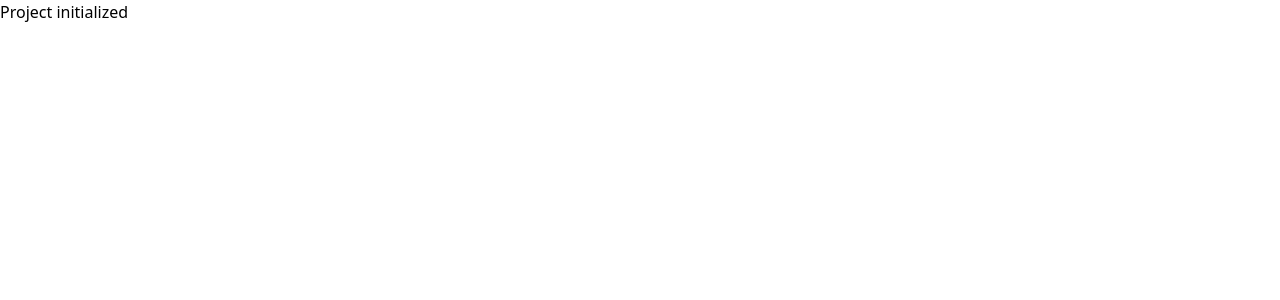
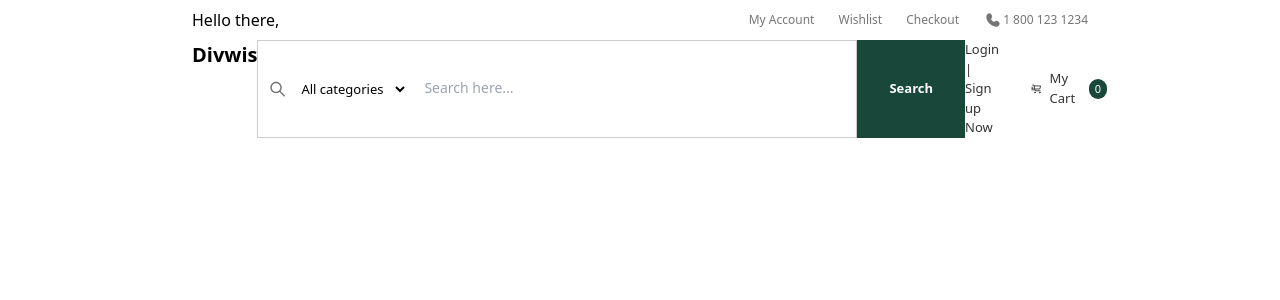
Before and after one commit to Frokesy/divwis, a React (Vite) app: page / in a window 1280 px wide. Shown: the top 300 px of the page. Built offline with nearby package versions, Linux system fonts and the light colour scheme.

Commit message:
designed new header

```diff
--- a/package.json
+++ b/package.json
@@ -16,6 +16,7 @@
     "devDependencies": {
         "@types/react": "^18.2.43",
         "@types/react-dom": "^18.2.17",
+        "autoprefixer": "^10.4.8",
         "@typescript-eslint/eslint-plugin": "^6.14.0",
         "@typescript-eslint/parser": "^6.14.0",
         "@vitejs/plugin-react": "^4.2.1",
--- a/src/App.tsx
+++ b/src/App.tsx
@@ -1,9 +1,10 @@
+import Header from "./components/defaults/Header"
 
 function App() {
 
   return (
     <div>
-      <h2 className=''>Project initialized</h2>
+      <Header />
     </div>
   )
 }
--- /dev/null
+++ b/src/components/defaults/Header.tsx
@@ -0,0 +1,59 @@
+import { Cart, Phone, Search } from "../svgs/Icons";
+import Logo from "./Logo";
+
+const Header = () => {
+  return (
+    <div className="w-[70vw] mx-auto">
+      <div className="flex justify-between items-center my-2">
+        <h2>Hello there,</h2>
+        <div className="flex items-center space-x-6 text-[12px] text-[#767676]">
+          <span className="cursor-pointer">My Account</span>
+          <span className="cursor-pointer">Wishlist</span>
+          <span className="cursor-pointer">Checkout</span>
+          <div className="flex items-center cursor-pointer">
+            <Phone />
+            <span>1 800 123 1234</span>
+          </div>
+        </div>
+      </div>
+      <div className="flex justify-between">
+        <Logo />
+        <div className="flex">
+          <div className="flex items-center border border-[#ccc] min-w-[600px] px-2">
+            <Search />
+            <select
+              name="categories"
+              className="bg-[#fff] outline-none border-none text-[13px] px-2"
+            >
+              <option value="1">All categories</option>
+              <option value="2">Cereals</option>
+              <option value="3">Fruits</option>
+              <option value="4">Vegetables</option>
+              <option value="5">Meat</option>
+              <option value="6">Dairy</option>
+            </select>
+            <input
+              type="text"
+              placeholder="Search here..."
+              className="pl-4 border-none outline-none w-[98%] text-[13px] placeholder:text-[14px]"
+            />
+          </div>
+          <button className="bg-[#19483a] text-[#fff] text-[13px] font-bold px-8 py-1">
+            Search
+          </button>
+        </div>
+
+        <div className="flex items-center space-x-8 text-[13px] text-[#333]">
+            <span>Login | Sign up Now</span>
+            <div className="flex items-center space-x-2">
+                <Cart />
+                <span>My Cart</span>
+                <span className="py-0.5 px-1.5 rounded-full text-[11px] text-[#fff] bg-[#19483a]">0</span>
+            </div>
+        </div>
+      </div>
+    </div>
+  );
+};
+
+export default Header;
--- /dev/null
+++ b/src/components/defaults/Logo.tsx
@@ -0,0 +1,9 @@
+const Logo = () => {
+  return (
+    <div>
+        <h2 className="text-[20px] font-bold">Divwis</h2>
+    </div>
+  )
+}
+
+export default Logo
--- /dev/null
+++ b/src/components/svgs/Icons.tsx
@@ -0,0 +1,73 @@
+export const Phone = () => (
+  <svg
+    width="20px"
+    height="20px"
+    viewBox="0 0 24 24"
+    fill="none"
+    xmlns="http://www.w3.org/2000/svg"
+  >
+    <g id="SVGRepo_bgCarrier" strokeWidth="0"></g>
+    <g
+      id="SVGRepo_tracerCarrier"
+      strokeLinecap="round"
+      strokeLinejoin="round"
+    ></g>
+    <g id="SVGRepo_iconCarrier">
+      <path
+        d="M10.0376 5.31617L10.6866 6.4791C11.2723 7.52858 11.0372 8.90532 10.1147 9.8278C10.1147 9.8278 10.1147 9.8278 10.1147 9.8278C10.1146 9.82792 8.99588 10.9468 11.0245 12.9755C13.0525 15.0035 14.1714 13.8861 14.1722 13.8853C14.1722 13.8853 14.1722 13.8853 14.1722 13.8853C15.0947 12.9628 16.4714 12.7277 17.5209 13.3134L18.6838 13.9624C20.2686 14.8468 20.4557 17.0692 19.0628 18.4622C18.2258 19.2992 17.2004 19.9505 16.0669 19.9934C14.1588 20.0658 10.9183 19.5829 7.6677 16.3323C4.41713 13.0817 3.93421 9.84122 4.00655 7.93309C4.04952 6.7996 4.7008 5.77423 5.53781 4.93723C6.93076 3.54428 9.15317 3.73144 10.0376 5.31617Z"
+        fill="#767676"
+      ></path>
+    </g>
+  </svg>
+);
+
+export const Search = () => (
+  <svg
+    width="30px"
+    height="30px"
+    viewBox="0 0 24 24"
+    fill="none"
+    xmlns="http://www.w3.org/2000/svg"
+  >
+    <g id="SVGRepo_bgCarrier" strokeWidth="0"></g>
+    <g
+      id="SVGRepo_tracerCarrier"
+      strokeLinecap="round"
+      strokeLinejoin="round"
+    ></g>
+    <g id="SVGRepo_iconCarrier">
+      <path
+        fillRule="evenodd"
+        clipRule="evenodd"
+        d="M15 10.5C15 12.9853 12.9853 15 10.5 15C8.01472 15 6 12.9853 6 10.5C6 8.01472 8.01472 6 10.5 6C12.9853 6 15 8.01472 15 10.5ZM14.1793 15.2399C13.1632 16.0297 11.8865 16.5 10.5 16.5C7.18629 16.5 4.5 13.8137 4.5 10.5C4.5 7.18629 7.18629 4.5 10.5 4.5C13.8137 4.5 16.5 7.18629 16.5 10.5C16.5 11.8865 16.0297 13.1632 15.2399 14.1792L20.0304 18.9697L18.9697 20.0303L14.1793 15.2399Z"
+        fill="#767676"
+      ></path>
+    </g>
+  </svg>
+);
+
+export const Cart = () => (
+  <svg
+    width="16px"
+    height="16px"
+    viewBox="0 0 24 24"
+    fill="none"
+    xmlns="http://www.w3.org/2000/svg"
+  >
+    <g id="SVGRepo_bgCarrier" strokeWidth="0"></g>
+    <g
+      id="SVGRepo_tracerCarrier"
+      strokeLinecap="round"
+      strokeLinejoin="round"
+    ></g>
+    <g id="SVGRepo_iconCarrier">
+      <path
+        d="M7.2998 5H22L20 12H8.37675M21 16H9L7 3H4M4 8H2M5 11H2M6 14H2M10 20C10 20.5523 9.55228 21 9 21C8.44772 21 8 20.5523 8 20C8 19.4477 8.44772 19 9 19C9.55228 19 10 19.4477 10 20ZM21 20C21 20.5523 20.5523 21 20 21C19.4477 21 19 20.5523 19 20C19 19.4477 19.4477 19 20 19C20.5523 19 21 19.4477 21 20Z"
+        stroke="#333333"
+        strokeWidth="2"
+        strokeLinecap="round"
+        strokeLinejoin="round"
+      ></path>
+    </g>
+  </svg>
+);
```
Also changed, not shown: 1 other file (tests, documents, lock files or other folders).
